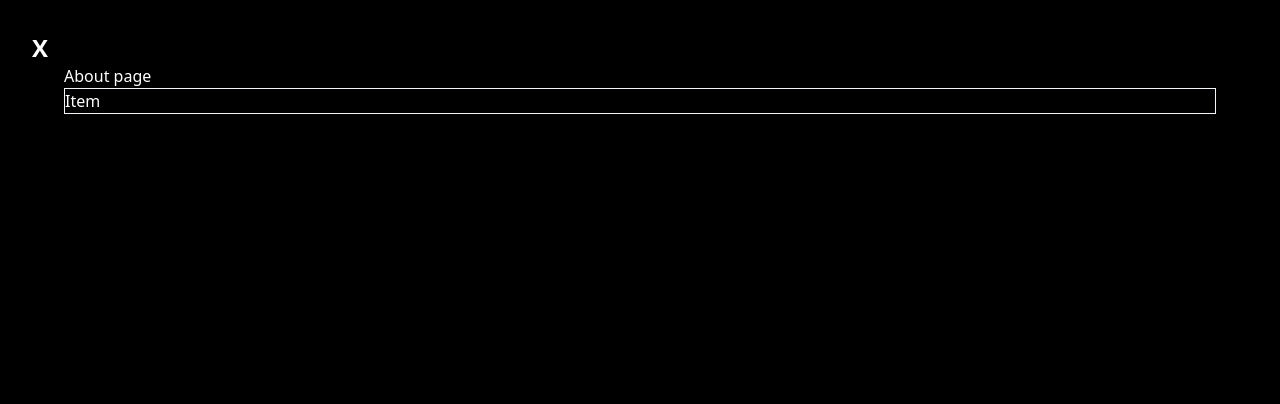
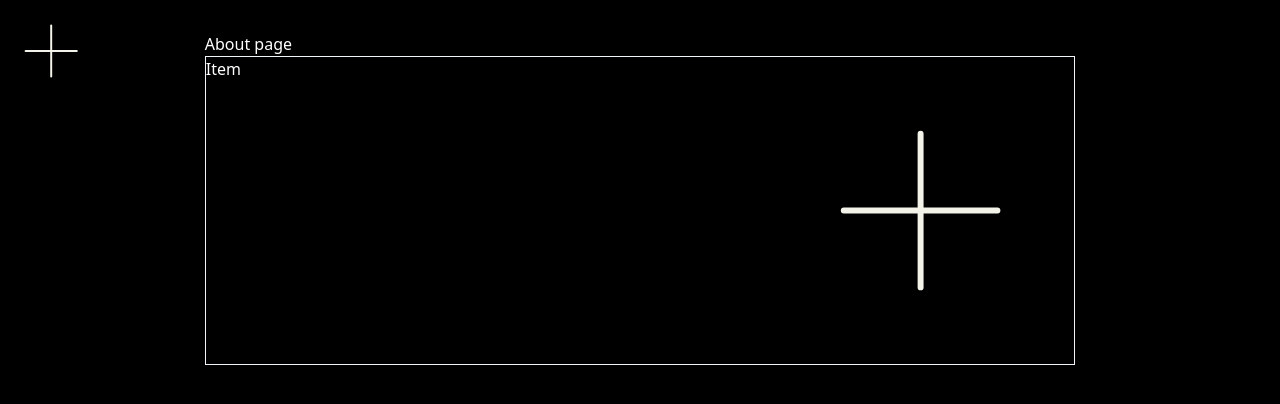
Before and after one commit to jurichar/portfolio, a SvelteKit app: page /about in a window 1280 px wide. Shown: the top 404 px of the page. Built offline with nearby package versions, Linux system fonts and the light colour scheme.

Commit message:
Add plus icon and update navbar styling

```diff
--- a/src/lib/icons/plus.svelte
+++ b/src/lib/icons/plus.svelte
@@ -1 +1,25 @@
-<svg viewBox="0 0 24 24" fill="white" xmlns="http://www.w3.org/2000/svg"><g id="SVGRepo_bgCarrier" stroke-width="0"></g><g id="SVGRepo_tracerCarrier" stroke-linecap="round" stroke-linejoin="round"></g><g id="SVGRepo_iconCarrier"> <path d="M13 3C13 2.44772 12.5523 2 12 2C11.4477 2 11 2.44772 11 3V11H3C2.44772 11 2 11.4477 2 12C2 12.5523 2.44772 13 3 13H11V21C11 21.5523 11.4477 22 12 22C12.5523 22 13 21.5523 13 21V13H21C21.5523 13 22 12.5523 22 12C22 11.4477 21.5523 11 21 11H13V3Z" fill="#0F0F0F"></path> </g></svg>
+<!-- plus.svelte -->
+
+<script>
+    export let size = 24;
+    export let showMenu = false;
+</script>
+
+<svg class:active={showMenu} xmlns="http://www.w3.org/2000/svg" width={`${size}vw`} height={`${size}vw`} viewBox="0 0 129 129" fill="none" class="min-h-12 min-w-12">
+    <path d="M64.5 32.25V96.75" stroke="#F4F3EA" stroke-width="2.5" stroke-linecap="round" stroke-linejoin="round"/>
+    <path d="M32.25 64.5H96.75" stroke="#F4F3EA" stroke-width="2.5" stroke-linecap="round" stroke-linejoin="round"/>
+</svg>
+
+
+<style>
+    .active {
+        transform: rotate(135deg);
+        transition: transform 500ms;
+        transition-timing-function: cubic-bezier(0.85, 0.3, 0.3, 0.9);
+    }
+
+    :not(.active) {
+        transition: transform 500ms;
+        transition-timing-function: cubic-bezier(0.85, 0.3, 0.3, 0.9);
+    }
+</style>
--- a/src/routes/+layout.svelte
+++ b/src/routes/+layout.svelte
@@ -7,7 +7,7 @@
 
 <div class="h-screen w-screen bg-black flex flex-col">
   <Navbar />
-  <div class="bg-black text-white flex-1 p-16 overflow-y-auto">
+  <div class="bg-black text-white flex-1 p-8 px-[16vw] overflow-y-auto">
     <slot />
   </div>
 </div>
--- a/src/routes/Navbar.svelte
+++ b/src/routes/Navbar.svelte
@@ -1,6 +1,8 @@
 <!-- navbar.svelte -->
 
 <script>
+	import Plus from "$lib/icons/plus.svelte";
+
   let showMenu = false;
 
   function toggleNavbar() {
@@ -9,11 +11,16 @@
 </script>
 
 <div class="w-full">
-  <button class="z-10 text-2xl font-bold text-white fixed top-8 left-8" on:click={toggleNavbar}>X</button>
-  <div class:active={showMenu} class="fixed top-0 left-0 w-screen h-screen backdrop-blur-3xl text-white flex flex-col p-16 containerClass">
-    <a href="/" class="text-2xl font-bold" on:click={toggleNavbar}>Home</a>
-    <a href="/about" class="text-2xl font-bold" on:click={toggleNavbar}>About</a>
-    <a href="/works" class="text-2xl font-bold" on:click={toggleNavbar}>Works</a>
+	<button class="z-10 text-2xl fixed top-0 left-0 w-[8vw] h-[8vw] min-h-12 min-w-12 flex items-center justify-center" on:click={toggleNavbar}>
+		<Plus size={10} showMenu={showMenu} />
+  </button>
+
+  <div class:active={showMenu} class="fixed top-0 left-0 w-screen h-screen backdrop-blur-3xl text-white flex flex-col p-16 containerClass justify-start items-center">
+    <a href="/" class="text-[5rem] font-thin border-b-2 border-white w-full hover:font-bold transition-all duration-300 " on:click={toggleNavbar}>HOME</a>
+    <a href="/about" class="text-[5rem] font-thin border-b-2 border-white w-full hover:font-bold duration-300" on:click={toggleNavbar}>ABOUT</a>
+    <a href="/works" class="text-[5rem] font-thin border-b-2 border-white w-full hover:font-bold duration-300" on:click={toggleNavbar}>WORKS</a>
+    <a href="/" class="text-[5rem] font-thin border-b-2 border-white w-full hover:font-bold duration-300" on:click={toggleNavbar}>CONTACT</a>
+    <a href="/" class="text-[5rem] font-thin border-b-2 border-white w-full hover:font-bold duration-300" on:click={toggleNavbar}>RESUME</a>
   </div>
 </div>
 
@@ -23,10 +30,13 @@
   transform: scaleY(0);
   transform-origin: top;
   transition: opacity 500ms, transform 500ms;
+  transition-timing-function: cubic-bezier(0.85, 0.3, 0.3, 0.9);
 }
 
-.active {
+div.active {
   opacity: 1;
   transform: scaleY(1);
+  transition-timing-function: cubic-bezier(0.85, 0.3, 0.3, 0.9);
 }
+
 </style>
--- a/src/routes/about/Item.svelte
+++ b/src/routes/about/Item.svelte
@@ -44,7 +44,7 @@ div.active {
 }
 
 button.active {
-  transform: rotate(-180deg);
+  transform: rotate(135deg);
   transition: transform 500ms;
 }
 
--- a/tailwind.config.js
+++ b/tailwind.config.js
@@ -2,7 +2,12 @@
 export default {
   content: ['./src/**/*.{html,js,svelte,ts}'],
   theme: {
-    extend: {},
-  },
-  plugins: [],
+    extend: {
+      transitionTimingFunction: {
+        'in-expo': 'cubic-bezier(0.85, 0.3, 0.3, 0.9)',
+        'out-expo': 'cubic-bezier(0.2, 0.8, 0.8, 1)',
+      },
+    },
+    plugins: [],
+  }
 }
```
